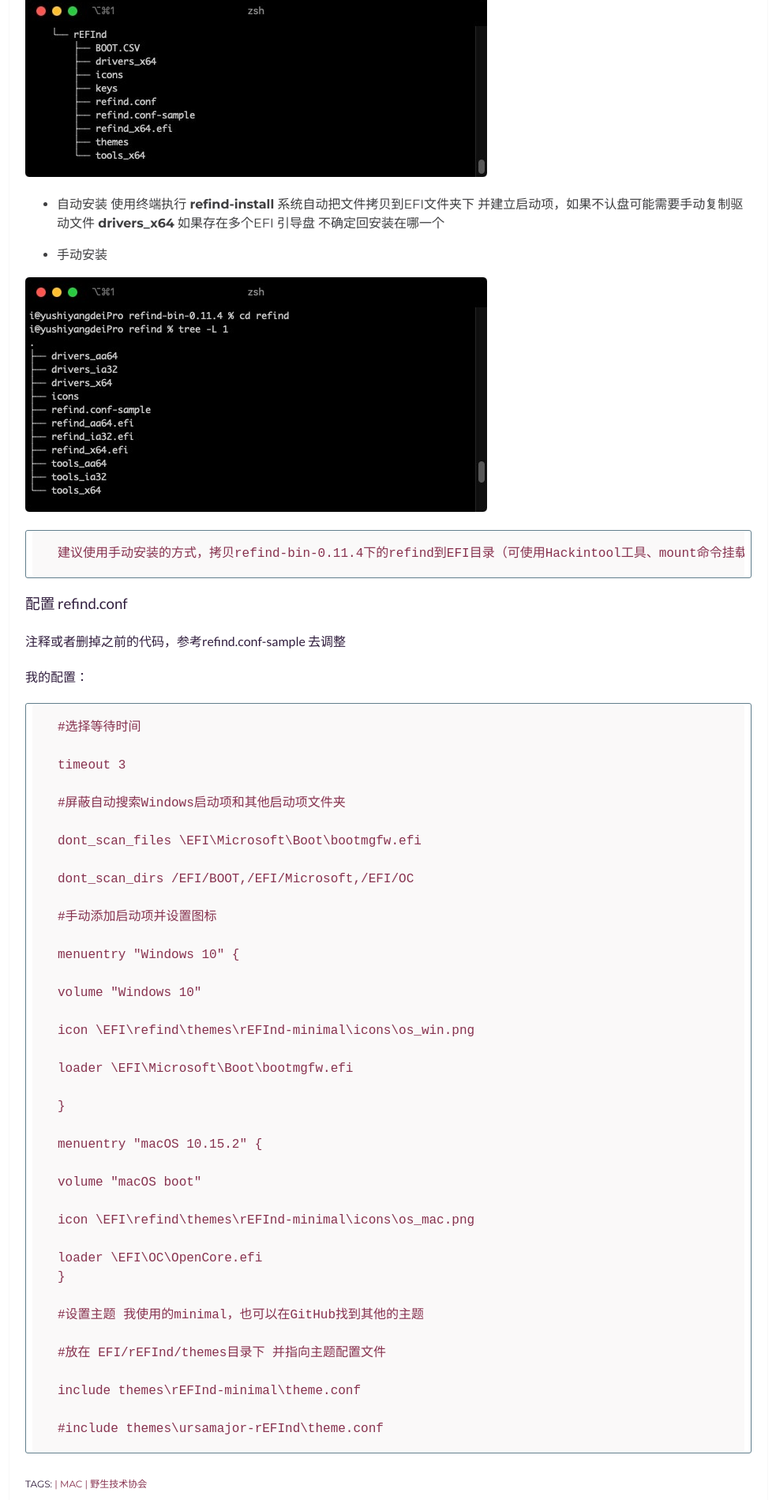
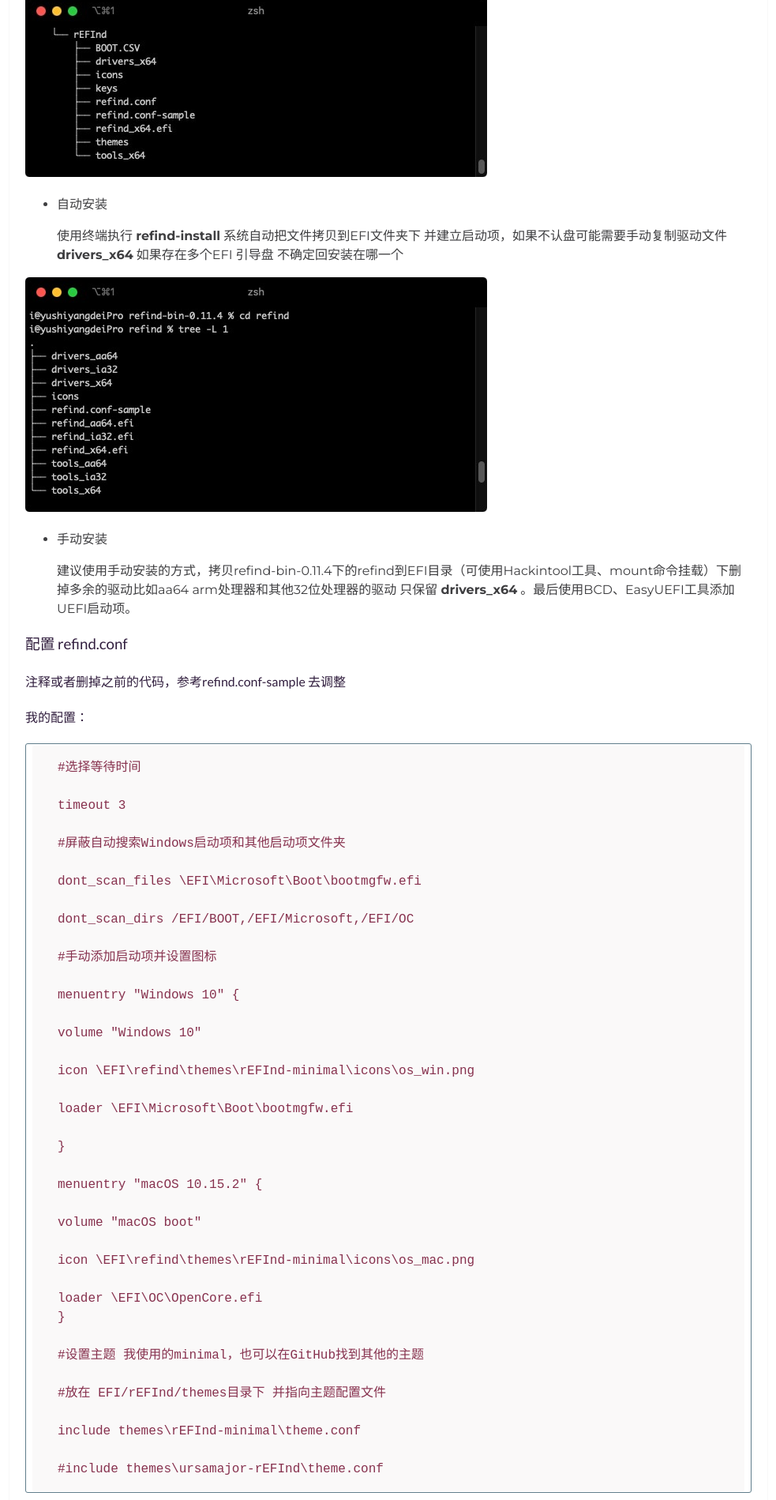
Before and after one commit to techysy/techysy.github.io, a Jekyll site: the page built from _posts/2019-12-28-uefi-refind-boot.markdown, in a window 1280 px wide. Shown: the part 1436-3335 px from the top of the page at 79% size, without its empty margins (148-1131 px from the left). Built offline with Jekyll 4.4.1, drawn with Linux system fonts in a browser that asks for light colours; comment, search, counter and statistics services are not loaded; a style sheet for code colours, icons or effects is not loaded.

Commit message:
Update 2019-12-28-uefi-refind-boot.markdown

```diff
--- a/_posts/2019-12-28-uefi-refind-boot.markdown
+++ b/_posts/2019-12-28-uefi-refind-boot.markdown
@@ -40,11 +40,11 @@
 ![refind]({{site.baseurl}}/assets/img/refind/refind.jpg)
 
 + 自动安装
+
     使用终端执行 **refind-install** 系统自动把文件拷贝到EFI文件夹下 并建立启动项，如果不认盘可能需要手动复制驱动文件 **drivers_x64** 如果存在多个EFI 引导盘 不确定回安装在哪一个
 
+![drivers]({{site.baseurl}}/assets/img/refind/drivers.jpg)
 + 手动安装
-
-![drivers]({{site.baseurl}}/assets/img/refind/drivers.jpg)
 
     建议使用手动安装的方式，拷贝refind-bin-0.11.4下的refind到EFI目录（可使用Hackintool工具、mount命令挂载）下删掉多余的驱动比如aa64 arm处理器和其他32位处理器的驱动 只保留 **drivers_x64** 。最后使用BCD、EasyUEFI工具添加UEFI启动项。
 
```
